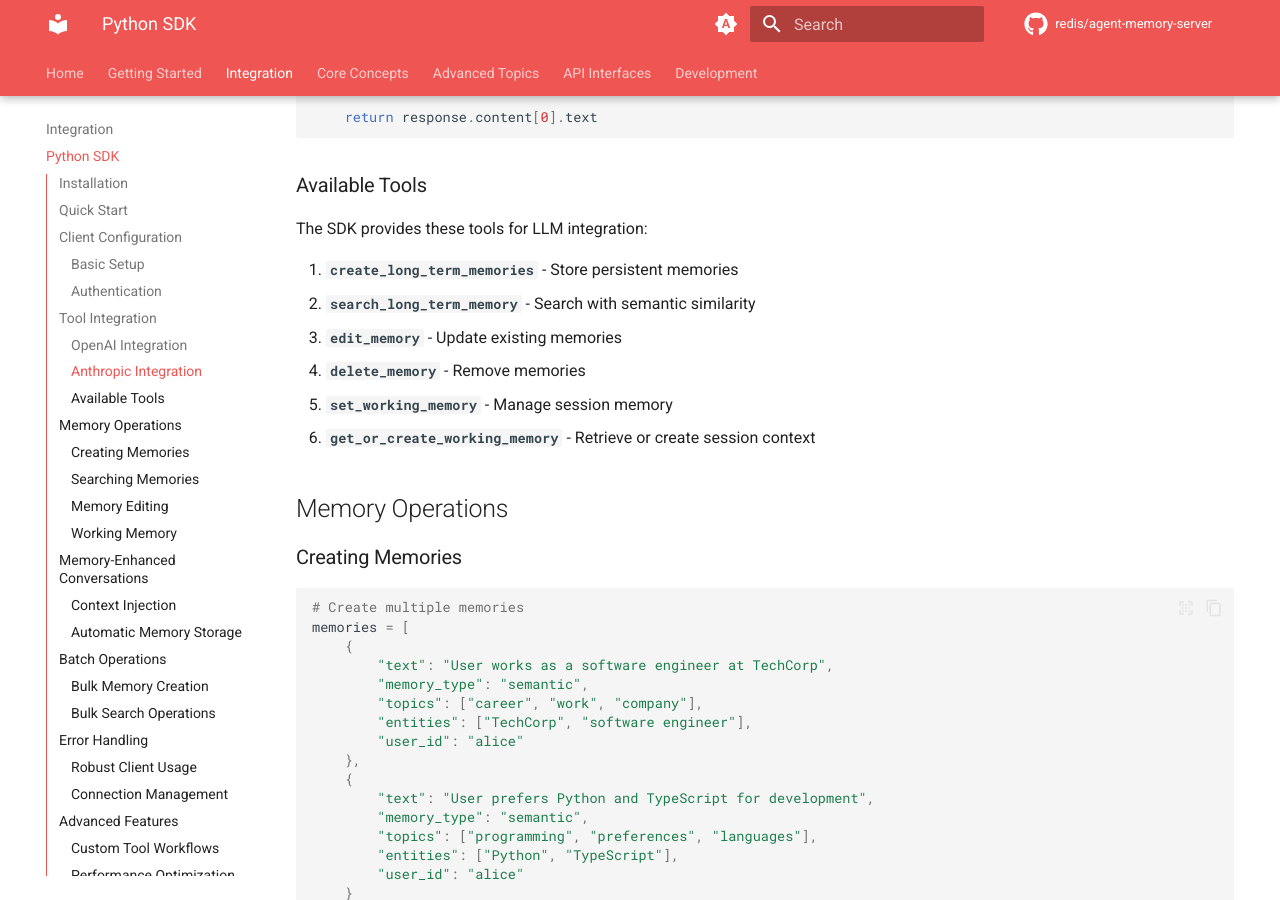
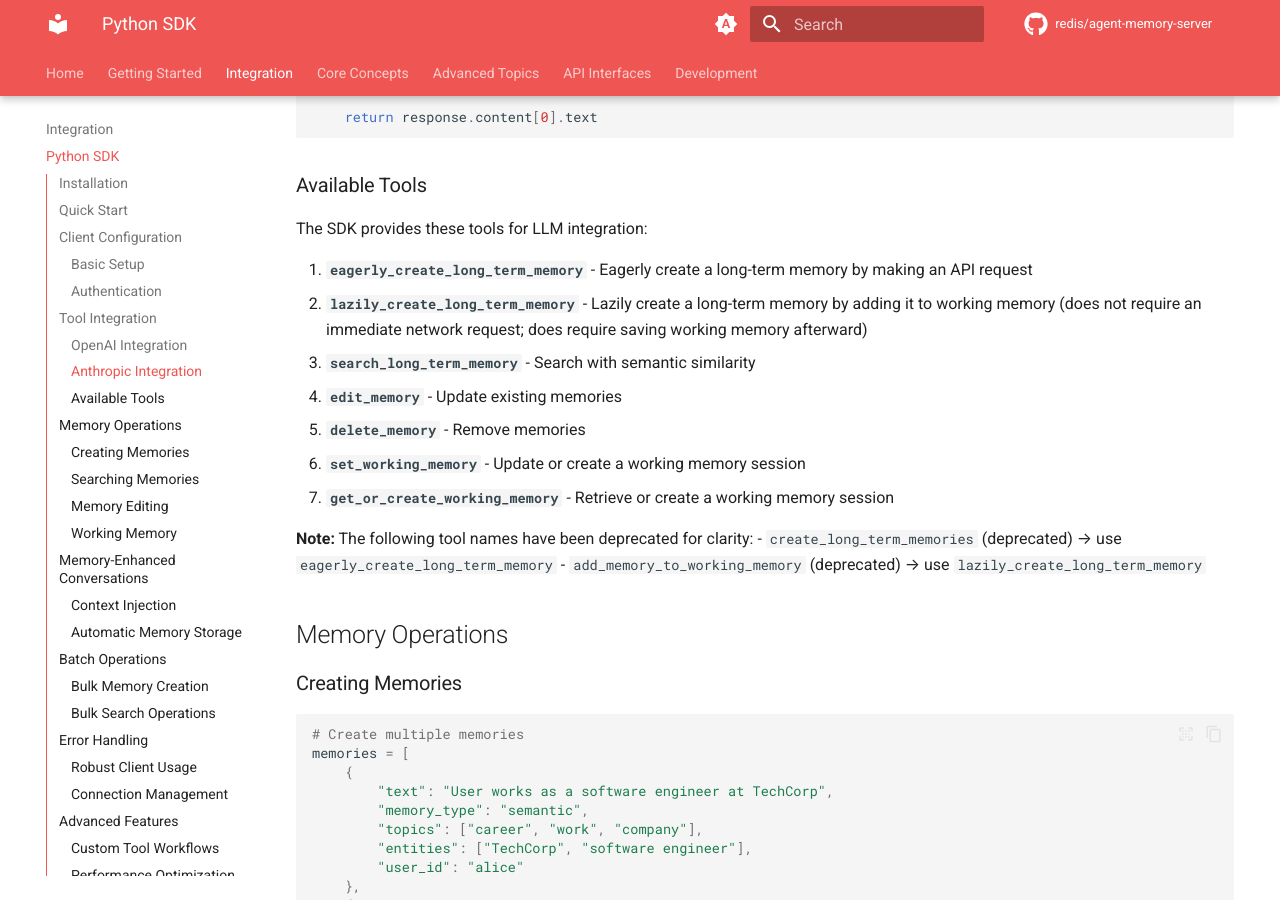
Before and after one commit to redis/agent-memory-server, an MkDocs documentation site: the page built from docs/python-sdk.md, in a window 1280 px wide and 900 px high, scrolled down 4241 px. Built offline with MkDocs 1.6.1 and Material for MkDocs 9.7.7, drawn with Linux system fonts in a browser that asks for light colours; comment, search, counter and statistics services are not loaded; the version menu is left out.

```diff
--- a/docs/python-sdk.md
+++ b/docs/python-sdk.md
@@ -214,12 +214,17 @@ async def chat_with_memory(message: str, session_id: str):
 
 The SDK provides these tools for LLM integration:
 
-1. **`create_long_term_memories`** - Store persistent memories
-2. **`search_long_term_memory`** - Search with semantic similarity
-3. **`edit_memory`** - Update existing memories
-4. **`delete_memory`** - Remove memories
-5. **`set_working_memory`** - Manage session memory
-6. **`get_or_create_working_memory`** - Retrieve or create session context
+1. **`eagerly_create_long_term_memory`** - Eagerly create a long-term memory by making an API request
+2. **`lazily_create_long_term_memory`** - Lazily create a long-term memory by adding it to working memory (does not require an immediate network request; does require saving working memory afterward)
+3. **`search_long_term_memory`** - Search with semantic similarity
+4. **`edit_memory`** - Update existing memories
+5. **`delete_memory`** - Remove memories
+6. **`set_working_memory`** - Update or create a working memory session
+7. **`get_or_create_working_memory`** - Retrieve or create a working memory session
+
+**Note:** The following tool names have been deprecated for clarity:
+- `create_long_term_memories` (deprecated) → use `eagerly_create_long_term_memory`
+- `add_memory_to_working_memory` (deprecated) → use `lazily_create_long_term_memory`
 
 ## Memory Operations
 
```
Also changed, not shown: TASK_MEMORY.md (deleted, +0 -35 lines), docs/agent-examples.md (+4 -4 lines), docs/mcp.md (+1 -1 lines), docs/memory-integration-patterns.md (+0 -4 lines), examples/README.md (+4 -4 lines), 1 other file.
